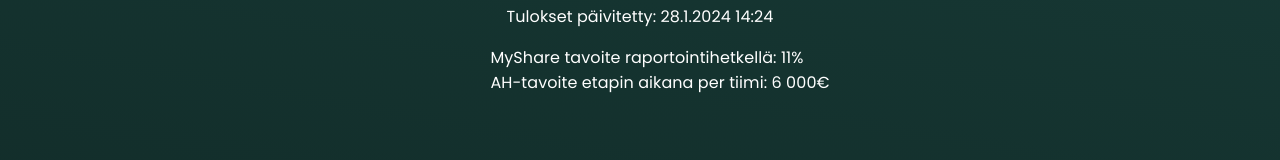
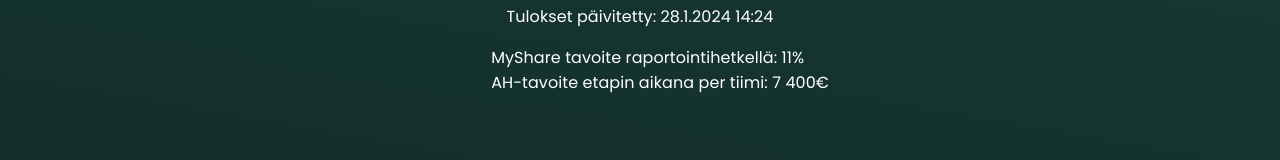
Before and after one commit to olpeh/work-status, a React (Vite) app: page / in a window 1280 px wide. Shown: the part 721-881 px from the top of the page. Built offline with nearby package versions, Linux system fonts and the light colour scheme.

Commit message:
Fix AH goal for sprint 2

```diff
--- a/src/App.tsx
+++ b/src/App.tsx
@@ -115,7 +115,7 @@
   isLoading: boolean;
 }) => {
   const [mode, setMode] = useState<Mode>("statusNow");
-  const ahTargetInSprint = 6000; // TODO: don't hard code this
+  const ahTargetInSprint = 7400; // TODO: don't hard code this
 
   return (
     <li className={`${styles.report} report`} id={report.Title}>
```
